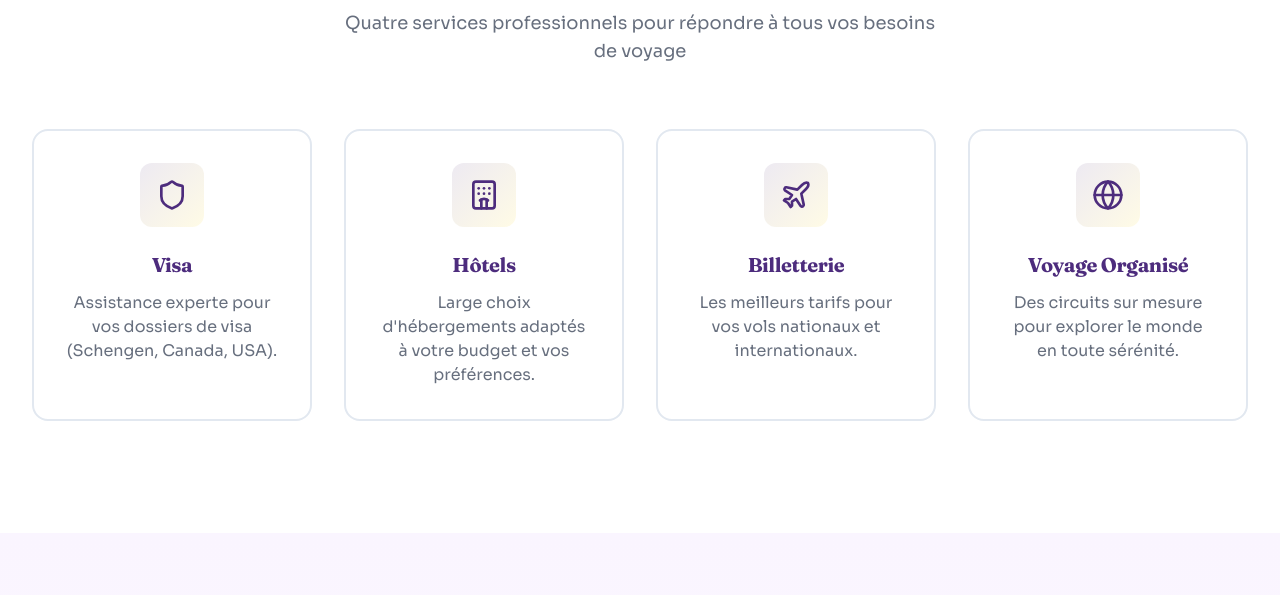
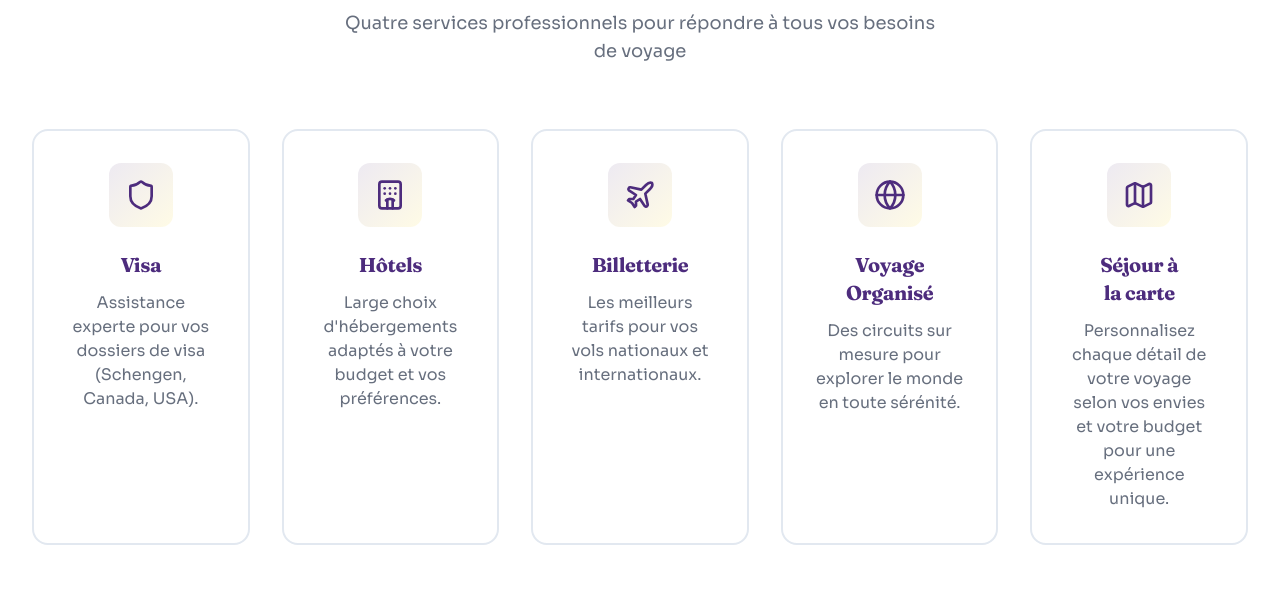
Before and after one commit to fethellah17/HOUSE-OF-TRAVEL, a React (Vite) app: page / in a window 1280 px wide. Shown: the part 1200-1795 px from the top of the page. Built offline with nearby package versions, Linux system fonts and the light colour scheme; the HTML template or start-up script is replaced by a standard one.

Commit message:
Initial commit for House of Travel mkmel frontend+sejour

```diff
--- a/src/pages/Index.tsx
+++ b/src/pages/Index.tsx
@@ -368,13 +368,13 @@ const Index = () => {
             </p>
           </motion.div>
 
-          {/* Service Cards - Mobile: 1 Column, Tablet: 2x2, Desktop: 4 Columns */}
+          {/* Service Cards - Mobile: 1 Column, Tablet: 2x2, Desktop: 5 Columns */}
           <motion.div
             initial="hidden"
             whileInView="visible"
             viewport={{ once: true }}
             variants={staggerContainer}
-            className="grid grid-cols-1 sm:grid-cols-2 lg:grid-cols-4 gap-6 sm:gap-8"
+            className="grid grid-cols-1 sm:grid-cols-2 lg:grid-cols-5 gap-6 sm:gap-8"
           >
             {/* Card 1: Visa Assistant */}
             <motion.div
@@ -466,6 +466,30 @@ const Index = () => {
               {/* Description */}
               <p className="text-sm sm:text-base text-muted-foreground leading-relaxed">
                 Des circuits sur mesure pour explorer le monde en toute sérénité.
+              </p>
+
+              {/* Hover Indicator */}
+              <div className="absolute bottom-0 left-0 right-0 h-1 bg-accent transform scale-x-0 group-hover:scale-x-100 transition-transform duration-300 rounded-b-2xl" />
+            </motion.div>
+
+            {/* Card 5: Séjour à la carte - Static Display Only */}
+            <motion.div
+              variants={fadeInUp}
+              className="group relative bg-white rounded-2xl p-6 sm:p-8 border-2 border-slate-200 hover:border-accent hover:shadow-2xl transition-all duration-300 text-center"
+            >
+              {/* Icon - Centered */}
+              <div className="w-14 h-14 sm:w-16 sm:h-16 mb-5 sm:mb-6 rounded-xl bg-gradient-to-br from-primary/10 to-accent/10 flex items-center justify-center group-hover:scale-110 transition-transform duration-300 mx-auto">
+                <Map size={28} className="sm:w-8 sm:h-8 text-primary" />
+              </div>
+
+              {/* Title */}
+              <h3 className="text-lg sm:text-xl font-bold text-primary mb-2 sm:mb-3">
+                Séjour à la carte
+              </h3>
+
+              {/* Description */}
+              <p className="text-sm sm:text-base text-muted-foreground leading-relaxed">
+                Personnalisez chaque détail de votre voyage selon vos envies et votre budget pour une expérience unique.
               </p>
 
               {/* Hover Indicator */}
```
